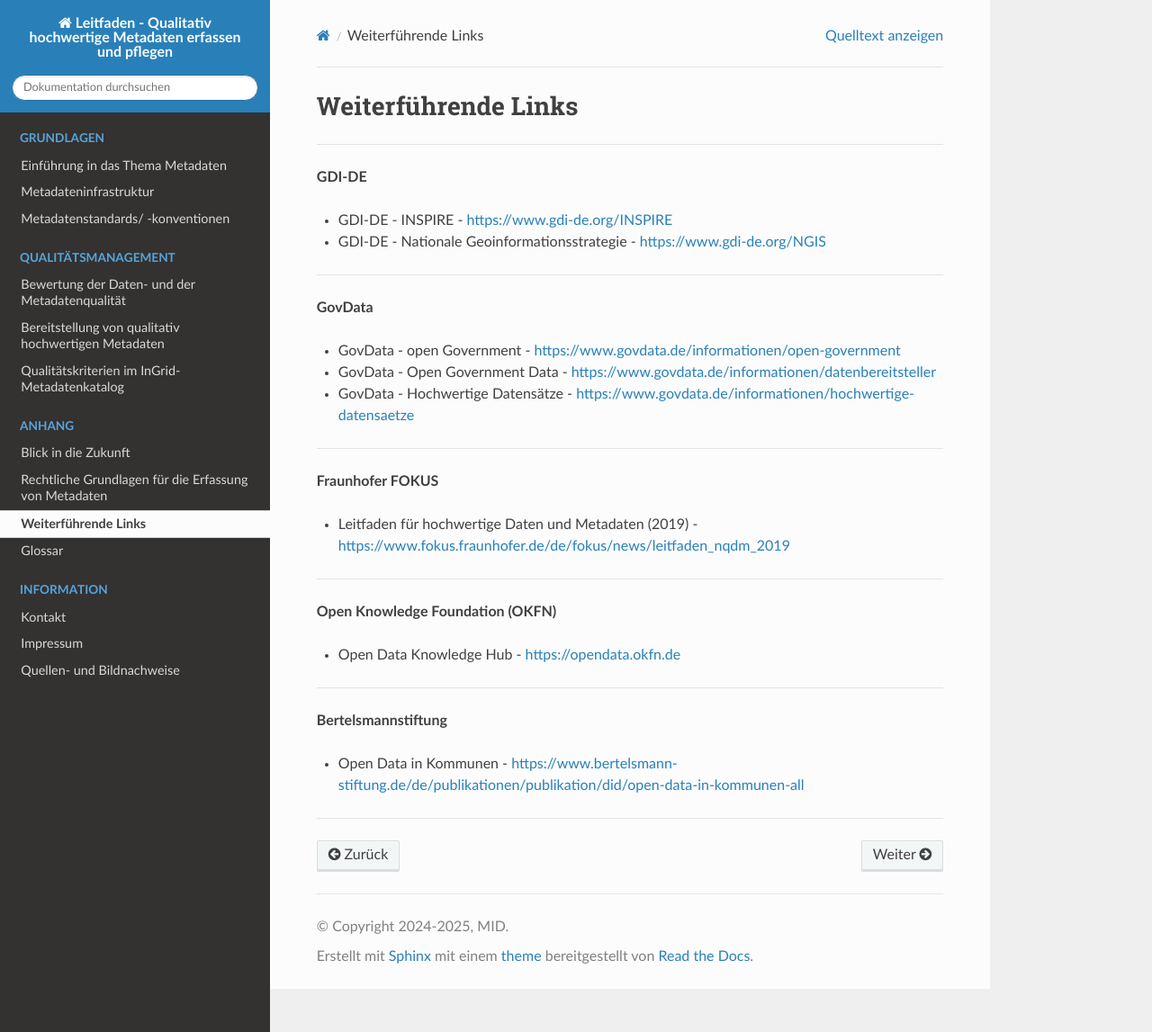
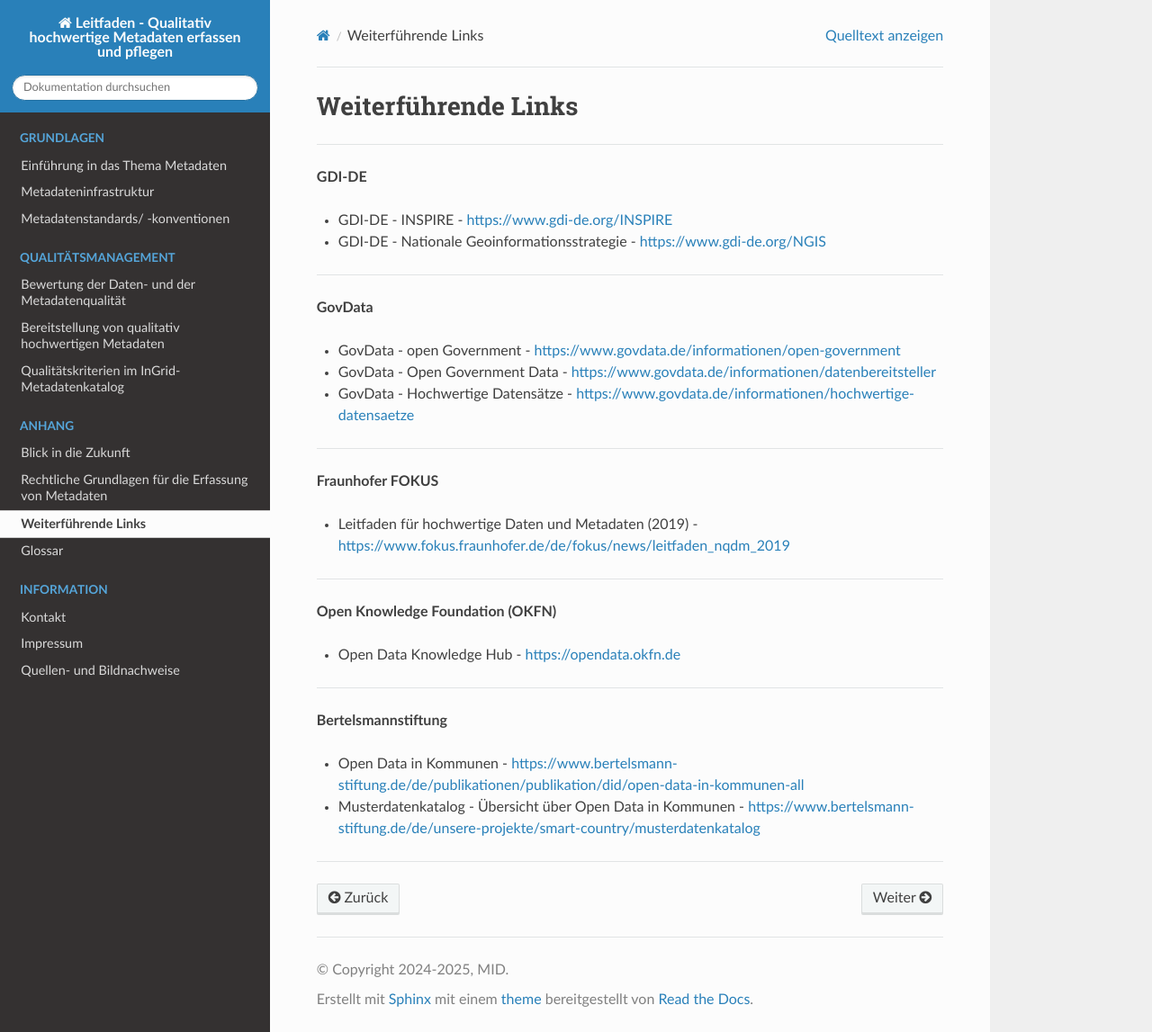
Before and after one commit to tomiwo/ingrid-mdk-st-high-quality-metadata, a Sphinx documentation site: the page built from docs/anhang/links.rst, in a window 1280 px wide and 1147 px high. Shown: the whole window at 90% size. Built offline with Sphinx 7.4.7 and the Read the Docs theme 3.1.0, drawn with Linux system fonts in a browser that asks for light colours.

Commit message:
Update links.rst

```diff
--- a/docs/anhang/links.rst
+++ b/docs/anhang/links.rst
@@ -35,5 +35,6 @@
 **Bertelsmannstiftung**
 
 - Open Data in Kommunen - https://www.bertelsmann-stiftung.de/de/publikationen/publikation/did/open-data-in-kommunen-all
+- Musterdatenkatalog - Übersicht über Open Data in Kommunen - https://www.bertelsmann-stiftung.de/de/unsere-projekte/smart-country/musterdatenkatalog
 
 ------------------------------------------------------------------------------
```
